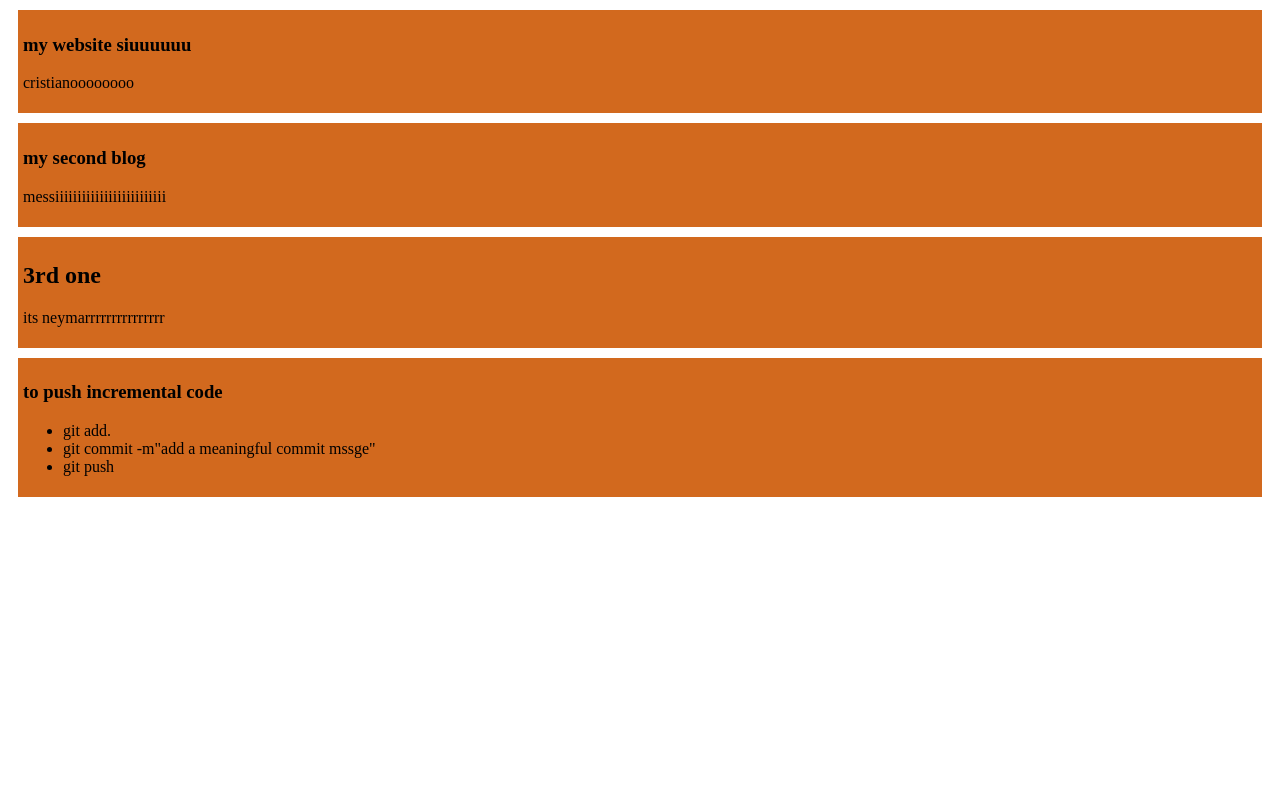
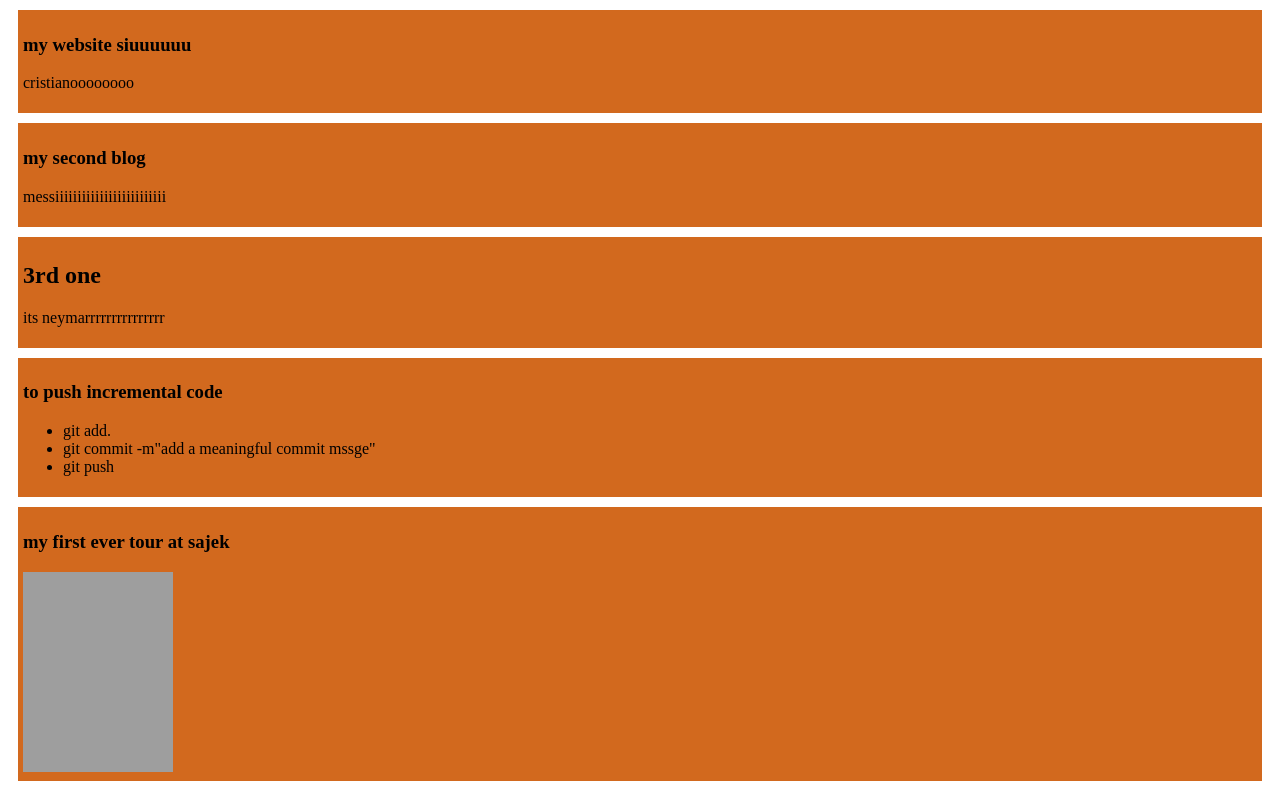
Before and after one commit to parvezontheroad/my-simple-website, a plain HTML site: page index.html in a window 1280 px wide. Drawn offline with Linux system fonts and the light colour scheme; grey boxes are pictures that could not be loaded.

Commit message:
added a sajek photo

```diff
--- a/index.html
+++ b/index.html
@@ -26,5 +26,7 @@
             <li>git push</li>
         </ul>
     </div>
+    <div><h3>my first ever tour at sajek</h3>
+    <img src="ppppp.jpg" height="200px" width="150px"></div>
 </body>
 </html>
```
Also changed, not shown: 1 other file.
